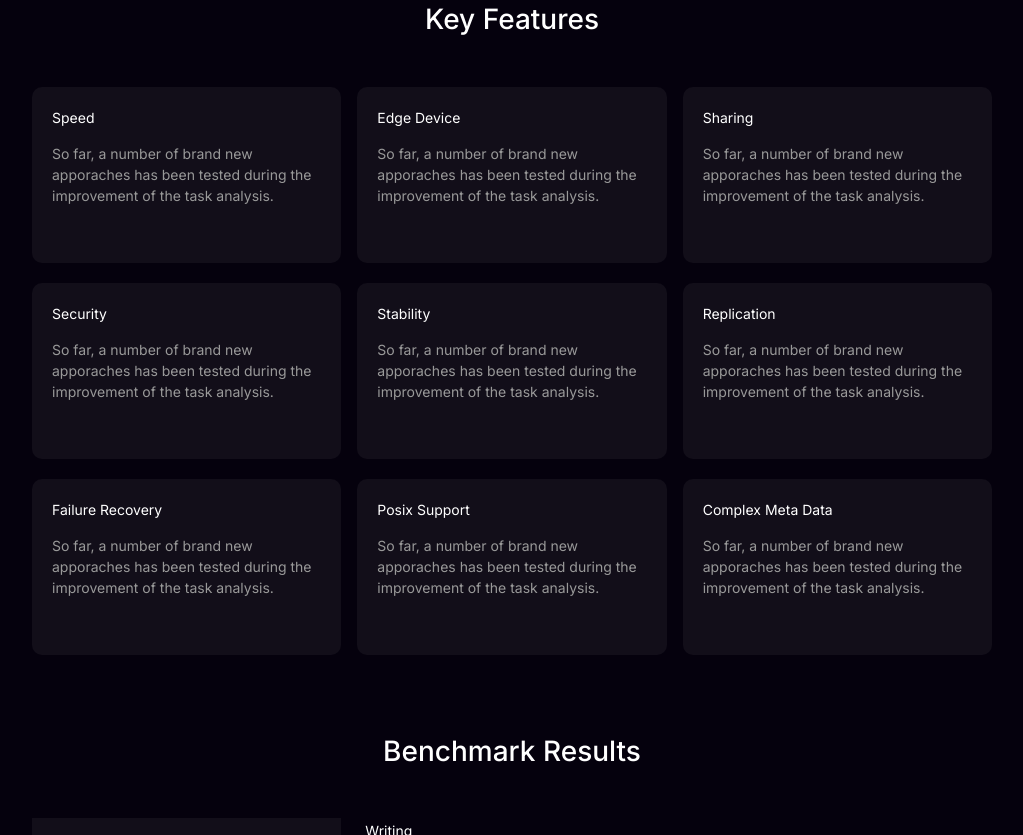
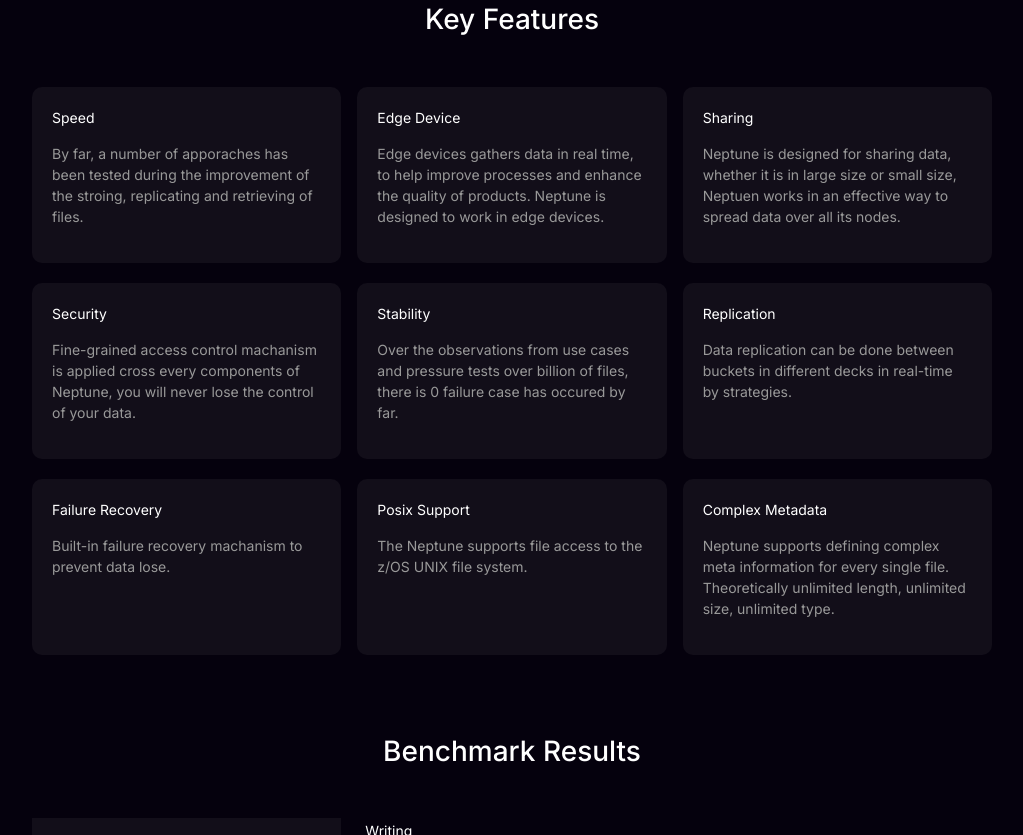
Before and after one commit to OXYMENTech/oxymentech.github.io, a website: page neptune.html in a window 1280 px wide. Shown: the part 694-1529 px from the top of the page, without its empty margins (128-1151 px from the left). Drawn offline with nearby package versions, Linux system fonts and the light colour scheme.

Commit message:
typo and description updates

```diff
--- a/neptune.html
+++ b/neptune.html
@@ -63,8 +63,8 @@
                 <div class="kf-card">
                     <div class="title">Speed</div>
                     <div class="desc">
-                        So far, a number of brand new apporaches has been tested
-                        during the improvement of the task analysis.
+                        By far, a number of apporaches has been tested
+                        during the improvement of the stroing, replicating and retrieving of files.
                     </div>
                 </div>
             </div>
@@ -72,8 +72,8 @@
                 <div class="kf-card">
                     <div class="title">Edge Device</div>
                     <div class="desc">
-                        So far, a number of brand new apporaches has been tested
-                        during the improvement of the task analysis.
+                        Edge devices gathers data in real time, to help improve processes and enhance the quality of products.
+                        Neptune is designed to work in edge devices.
                     </div>
                 </div>
             </div>
@@ -81,8 +81,8 @@
                 <div class="kf-card">
                     <div class="title">Sharing</div>
                     <div class="desc">
-                        So far, a number of brand new apporaches has been tested
-                        during the improvement of the task analysis.
+                        Neptune is designed for sharing data, whether it is in large size or small size, Neptuen works in
+                        an effective way to spread data over all its nodes.
                     </div>
                 </div>
             </div>
@@ -92,8 +92,8 @@
                 <div class="kf-card">
                     <div class="title">Security</div>
                     <div class="desc">
-                        So far, a number of brand new apporaches has been tested
-                        during the improvement of the task analysis.
+                        Fine-grained access control machanism is applied cross every components of Neptune, you will never lose
+                        the control of your data.
                     </div>
                 </div>
             </div>
@@ -101,8 +101,7 @@
                 <div class="kf-card">
                     <div class="title">Stability</div>
                     <div class="desc">
-                        So far, a number of brand new apporaches has been tested
-                        during the improvement of the task analysis.
+                        Over the observations from use cases and pressure tests over billion of files, there is 0 failure case has occured by far.
                     </div>
                 </div>
             </div>
@@ -110,8 +109,7 @@
                 <div class="kf-card">
                     <div class="title">Replication</div>
                     <div class="desc">
-                        So far, a number of brand new apporaches has been tested
-                        during the improvement of the task analysis.
+                        Data replication can be done between buckets in different decks in real-time by strategies.
                     </div>
                 </div>
             </div>
@@ -121,8 +119,7 @@
                 <div class="kf-card">
                     <div class="title">Failure Recovery</div>
                     <div class="desc">
-                        So far, a number of brand new apporaches has been tested
-                        during the improvement of the task analysis.
+                        Built-in failure recovery machanism to prevent data lose.
                     </div>
                 </div>
             </div>
@@ -130,17 +127,16 @@
                 <div class="kf-card">
                     <div class="title">Posix Support</div>
                     <div class="desc">
-                        So far, a number of brand new apporaches has been tested
-                        during the improvement of the task analysis.
+                        The Neptune supports file access to the z/OS UNIX file system.
                     </div>
                 </div>
             </div>
             <div class="column col-4">
                 <div class="kf-card">
-                    <div class="title">Complex Meta Data</div>
+                    <div class="title">Complex Metadata</div>
                     <div class="desc">
-                        So far, a number of brand new apporaches has been tested
-                        during the improvement of the task analysis.
+                        Neptune supports defining complex meta information for every single file. Theoretically
+                        unlimited length, unlimited size, unlimited type.
                     </div>
                 </div>
             </div>
```
Also changed, not shown: index.html (+5 -6 lines), warehouse.html (+1 -1 lines).
